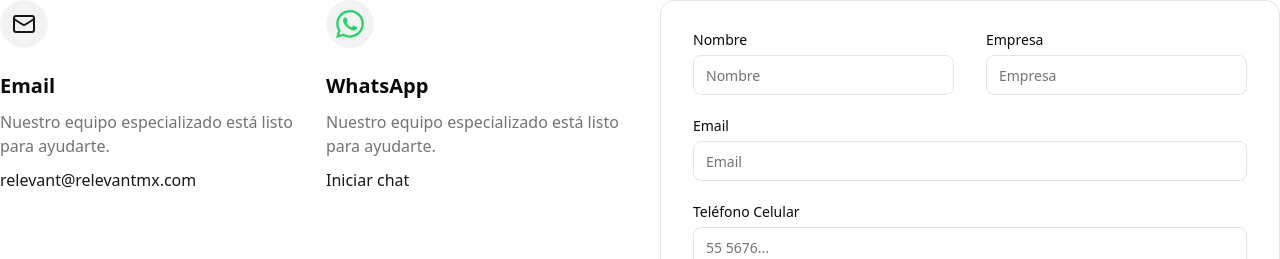
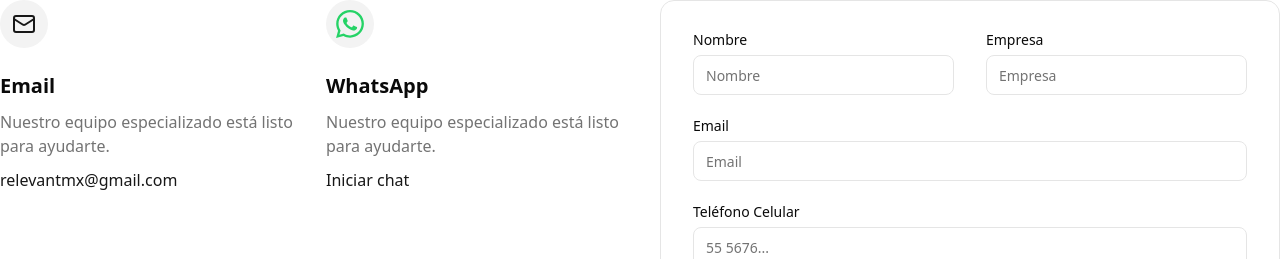
Before and after one commit to ALDRICHCODE45/relevant_def, a Next.js app: page / in a window 1280 px wide. Shown: the part 3728-3987 px from the top of the page. Built offline with nearby package versions, Linux system fonts and the light colour scheme.

Commit message:
Feat:correo de contacto cambiado

```diff
--- a/src/components/contactPage/ContactPage.tsx
+++ b/src/components/contactPage/ContactPage.tsx
@@ -185,9 +185,9 @@ const ContactPage = () => {
               </p>
               <Link
                 className="font-medium text-primary"
-                href="mailto:contacto@relevantmx.com"
+                href="mailto:relevantmx@gmail.com"
               >
-                relevant@relevantmx.com
+                relevantmx@gmail.com
               </Link>
             </div>
             <div>
```
